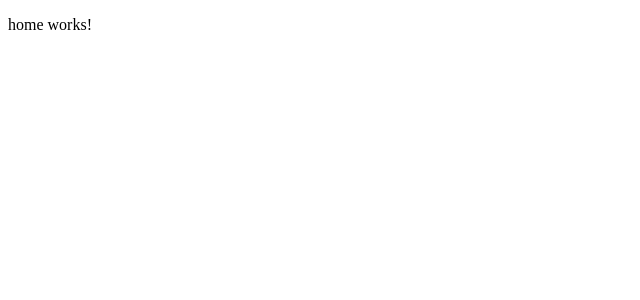
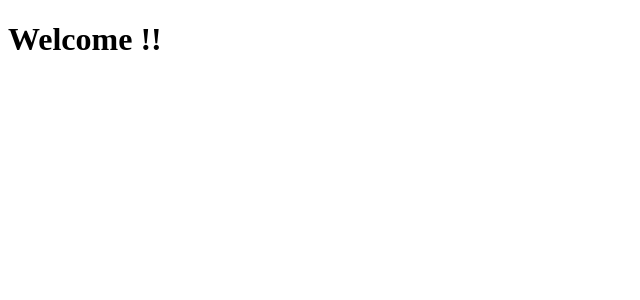
Before and after one commit to som-manohar/dev-needs, an Angular app: page /#/home in a window 1280 px wide. Shown: the top 300 px of the page, without its empty margins (0-640 px from the left). Built offline with nearby package versions, Linux system fonts and the light colour scheme.

Commit message:
home & router

```diff
--- a/src/app/home/home.component.html
+++ b/src/app/home/home.component.html
@@ -1 +1 @@
-<p>home works!</p>
+<h1>Welcome !!</h1>
```
